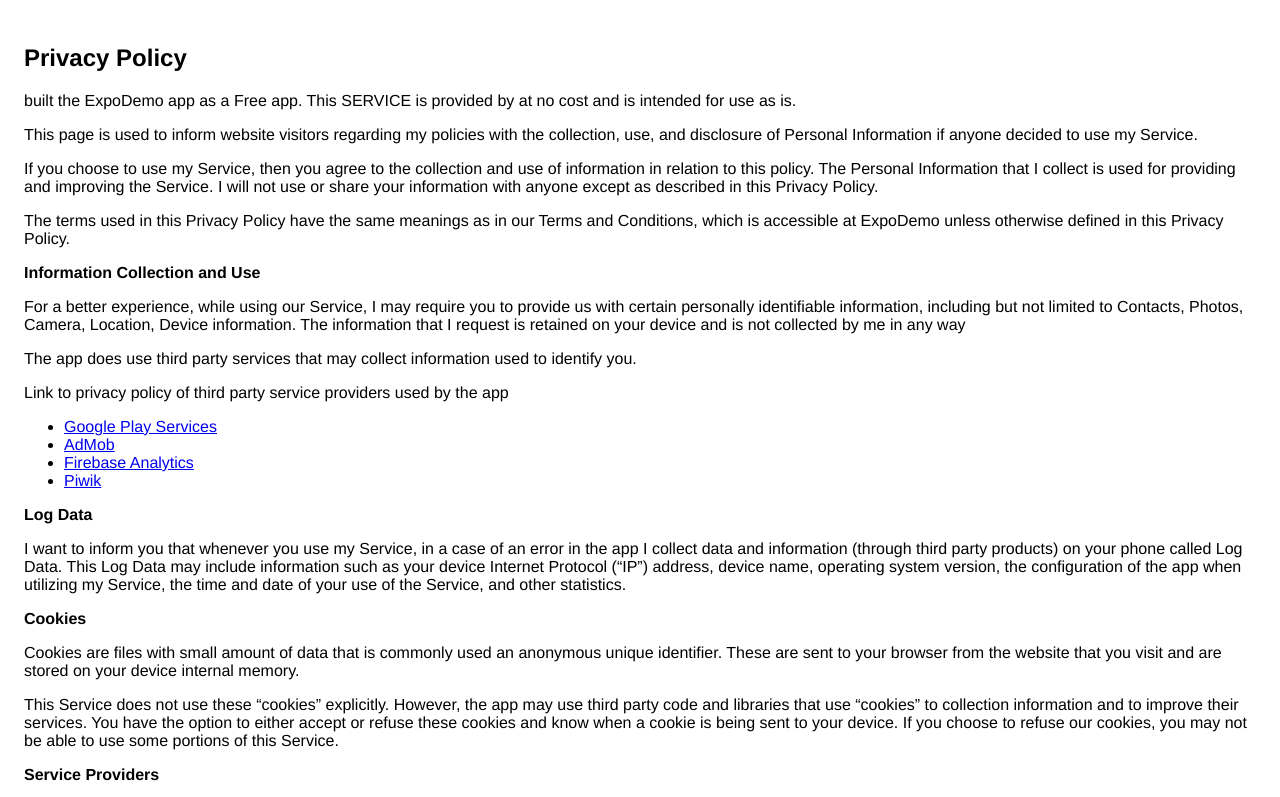
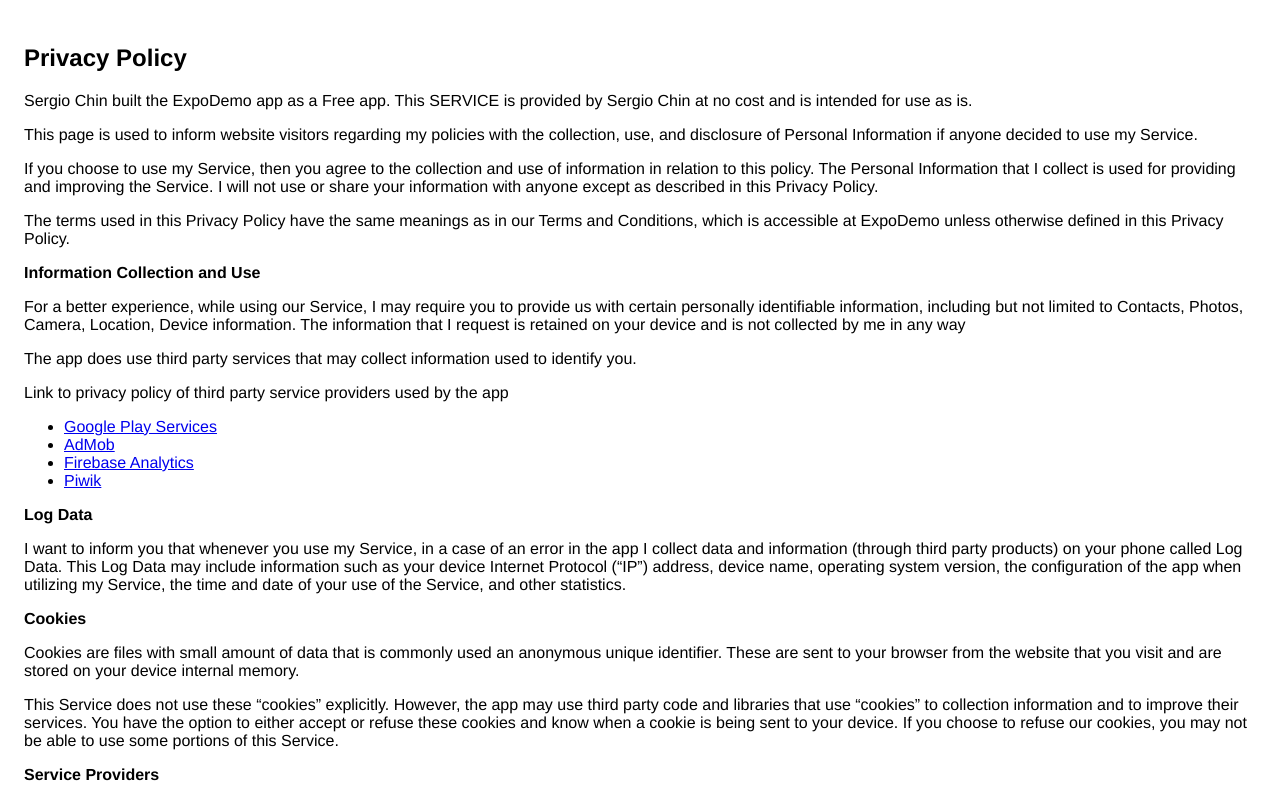
Before and after one commit to schinsue/expo-demo, a website: page docs/index.html in a window 1280 px wide. Shown: the top 797 px of the page. Drawn offline with Linux system fonts and the light colour scheme.

Commit message:
Updating privacy policy to reflect name...

```diff
--- a/docs/index.html
+++ b/docs/index.html
@@ -1,4 +1,4 @@
-<!DOCTYPE html><html> <head> <meta charset="utf-8"> <meta name="viewport" content="width=device-width"> <title>Privacy Policy</title> <style>body{font-family: "Helvetica Neue", Helvetica, Arial, sans-serif; padding:1em;}</style></head> <body><h2>Privacy Policy</h2> <p>  built the ExpoDemo app as a Free app. This SERVICE is provided by  at no cost and is intended for use as is.
+<!DOCTYPE html><html> <head> <meta charset="utf-8"> <meta name="viewport" content="width=device-width"> <title>Privacy Policy</title> <style>body{font-family: "Helvetica Neue", Helvetica, Arial, sans-serif; padding:1em;}</style></head> <body><h2>Privacy Policy</h2> <p> Sergio Chin built the ExpoDemo app as a Free app. This SERVICE is provided by Sergio Chin at no cost and is intended for use as is.
                   </p> <p>This page is used to inform website visitors regarding my policies with the collection, use, and
                     disclosure of Personal Information if anyone decided to use my Service.
                   </p> <p>If you choose to use my Service, then you agree to the collection and use of information in relation
```
